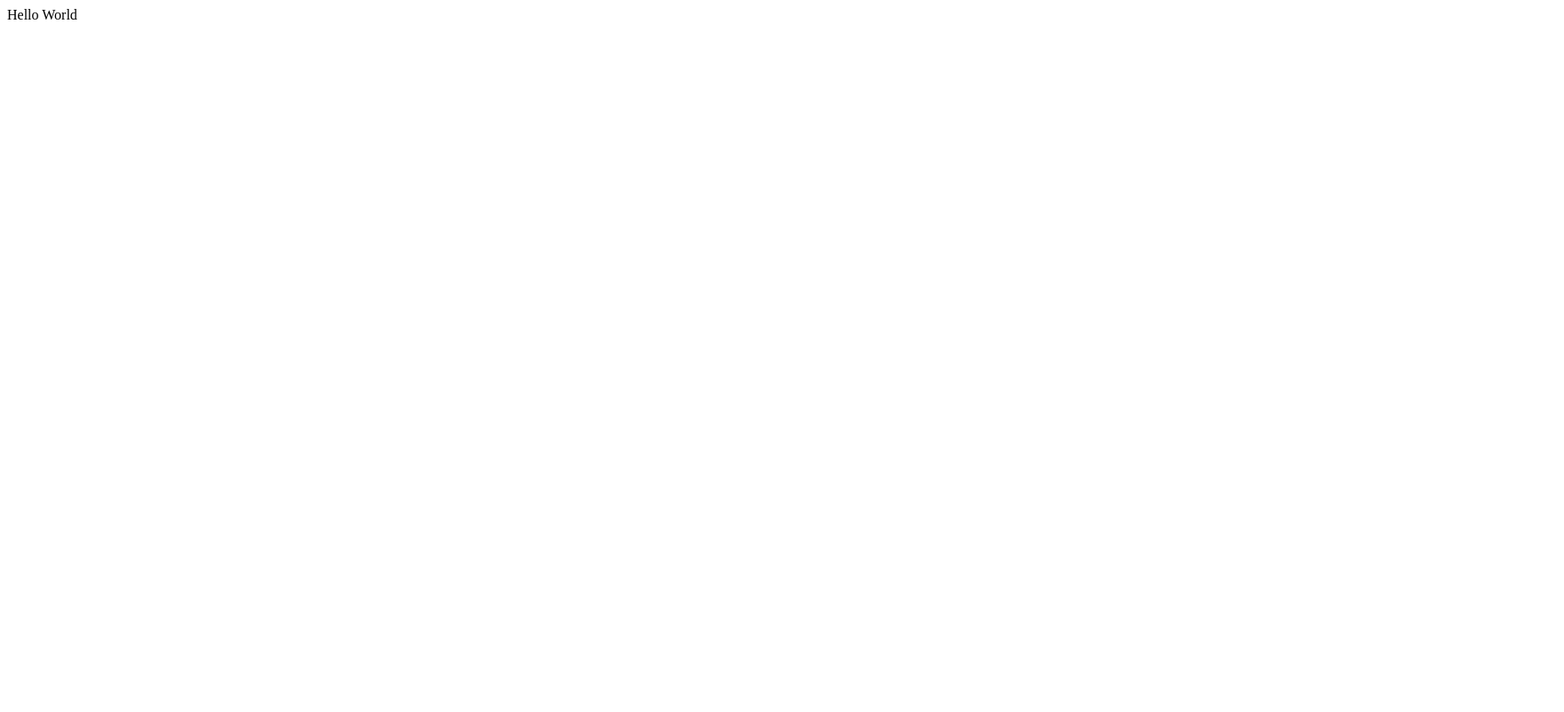
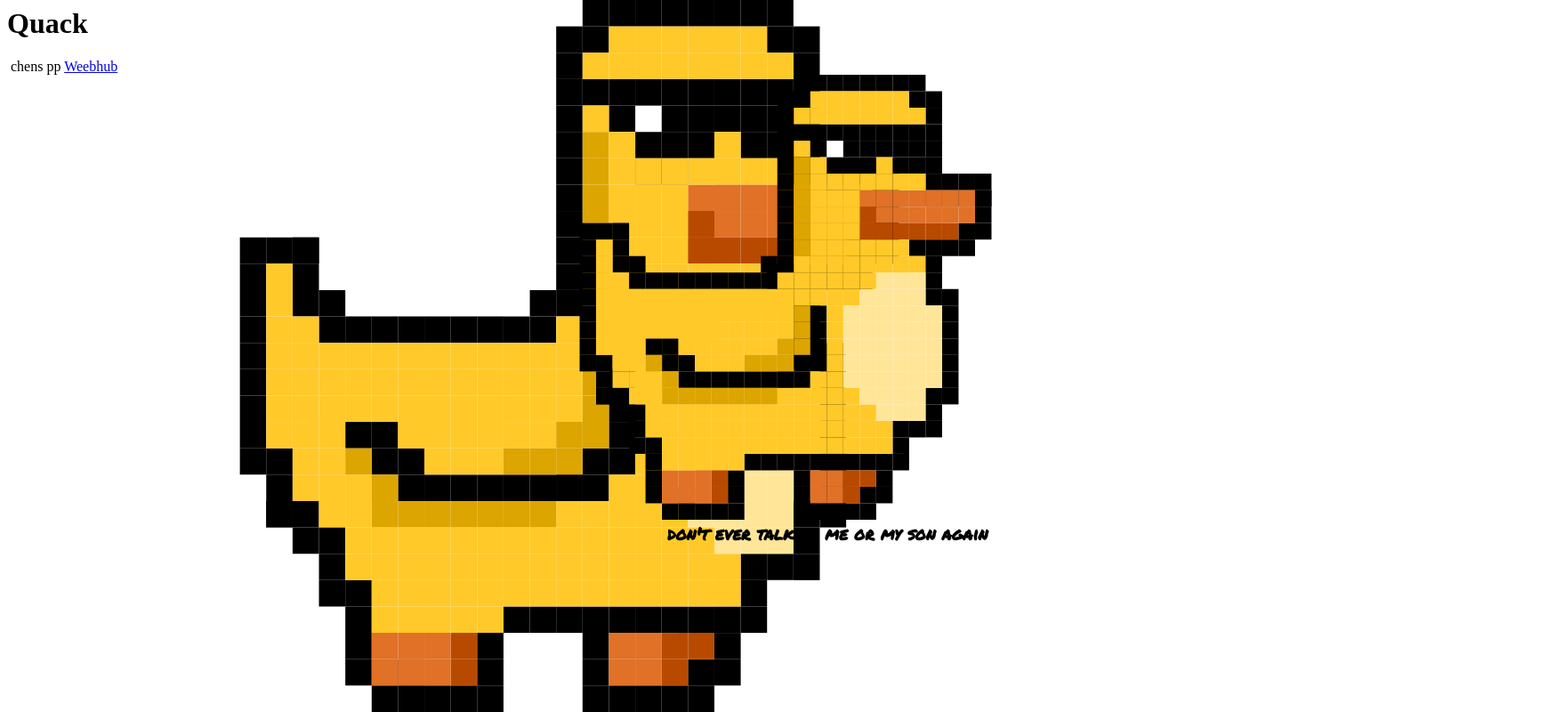
Before and after one commit to BzDucky/BzDucky.github.io, a plain HTML site: page index.html in a window 1280 px wide. Shown: the whole page at 89% size, 1758 px wide, since content can reach past the window. Drawn offline with Linux system fonts and the light colour scheme.

Commit message:
did stuff

```diff
--- a/index.html
+++ b/index.html
@@ -1 +1,17 @@
-Hello World
+<header> <link rel="preconnect" href="https://fonts.googleapis.com">
+<link rel="preconnect" href="https://fonts.gstatic.com" crossorigin>
+<link href="https://fonts.googleapis.com/css2?family=Permanent+Marker&display=swap" rel="stylesheet"> </header>
+
+
+
+
+
+<h1>Quack</h1>
+<img> chens pp </img>
+<body style="background-image: url(ducky1.svg); background-repeat: no-repeat; background-size: 100% 100%;"><a href="https://www.twitch.tv/projektmelody">Weebhub</a>
+ <div>
+    <img src="ducky1.svg" height="500" width="1750"></img>
+    <p style= "Left:750; Top:570; position :absolute;"> <b style="font-weight: 2934534534534599; font-size: larger; font-family: 'Permanent Marker';">
+        don't ever talk to me or my son again</b> </p>
+</div>
+</body>
```
Also changed, not shown: ducky1.png (added), ducky1.svg (added).
